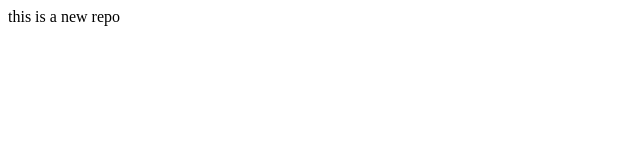
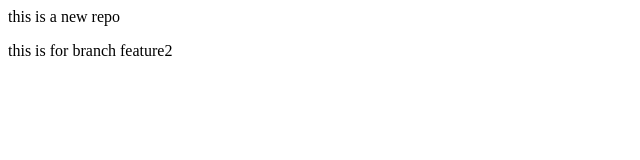
Before and after one commit to Sarthak14415/localrepo, a plain HTML site: page index.html in a window 1280 px wide. Shown: the whole page, without its empty margins (0-640 px from the left). Drawn offline with Linux system fonts and the light colour scheme.

Commit message:
new feature index

```diff
--- a/index.html
+++ b/index.html
@@ -1 +1,2 @@
 <p> this is a new repo </p>
+<p>this is for branch feature2 </p>
```
